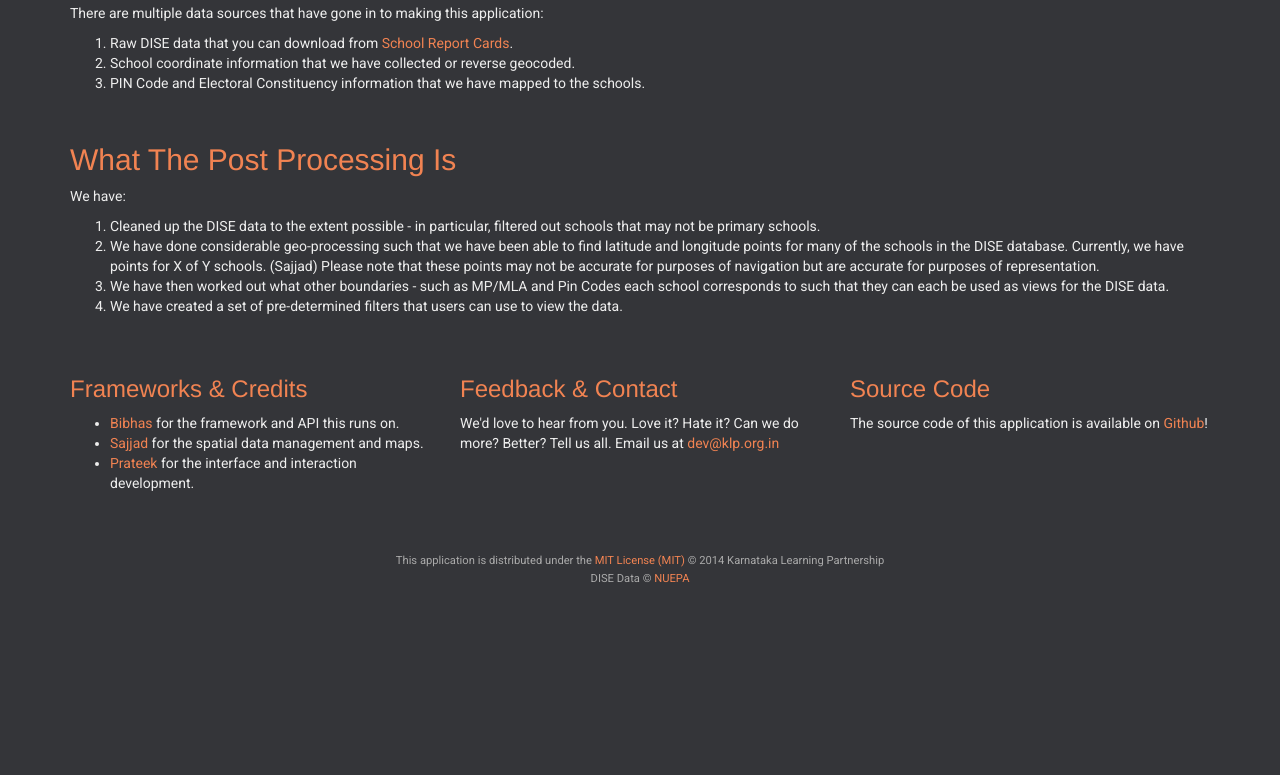
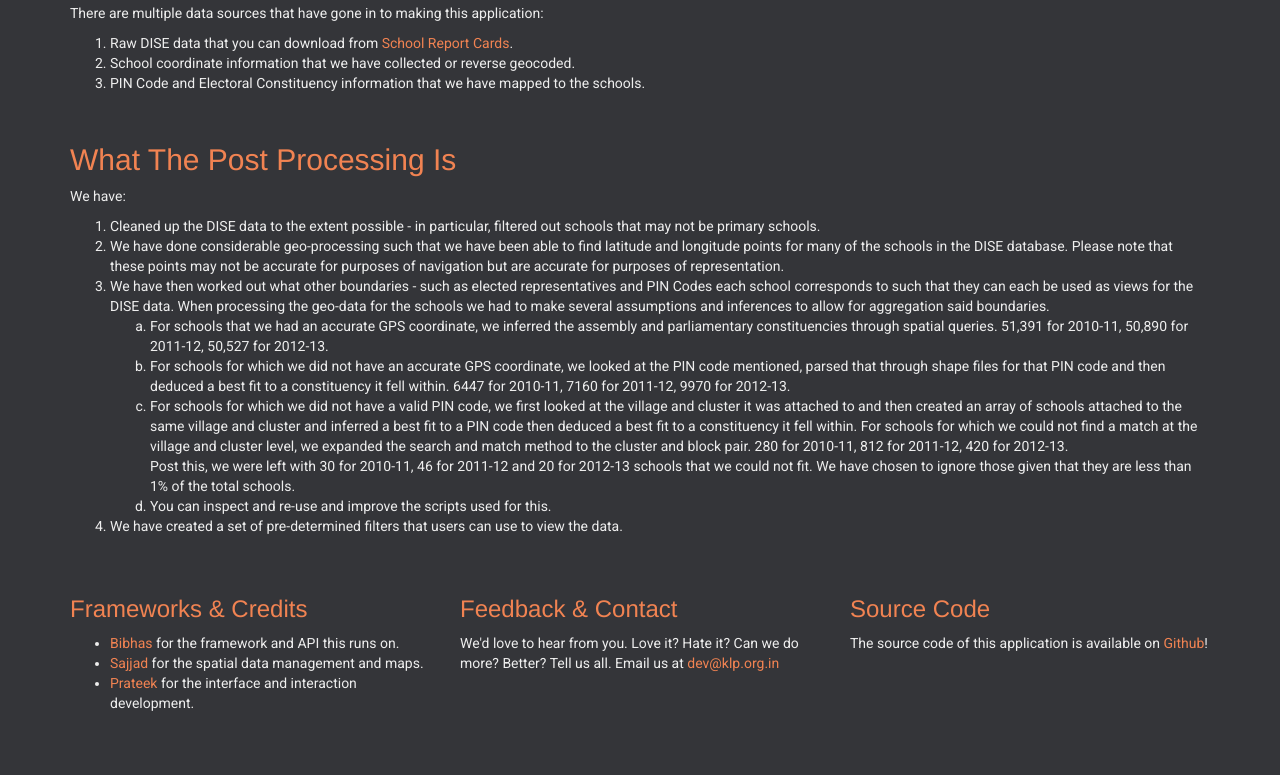
Before and after one commit to klpdotorg/dise_dashboard, a Django app: page /about/ in a window 1280 px wide. Shown: the part 481-1256 px from the top of the page. Before the commit the page ends 1063 px from the top, so only its background shows below. Run offline with Django 3.2, Linux system fonts and the light colour scheme; parts of the project's set-up code (start-up, migrations or seed data) failed here and were passed over.

Commit message:
updated about page

```diff
--- a/templates/about.html
+++ b/templates/about.html
@@ -33,11 +33,27 @@
   <p>We have:</p>
   <ol>
     <li>Cleaned up the DISE data to the extent possible - in particular, filtered out schools that may not be primary schools.</li>
-    <li>We have done considerable geo-processing such that we have been able to find latitude and longitude points for many of the schools in the DISE database. Currently, we have points for X of Y schools. (Sajjad) Please note that these points may not be accurate for purposes of navigation but are accurate for purposes of representation.</li>
-    <li>We have then worked out what other boundaries - such as MP/MLA and Pin Codes each school corresponds to such that they can each be used as views for the DISE data.</li>
-    <li>We have created a set of pre-determined filters that users can use to view the data.</li>
+    <li>We have done considerable geo-processing such that we have been able to find latitude and longitude points for many of the schools in the DISE database. Please note that these points may not be accurate for purposes of navigation but are accurate for purposes of representation.</li>
+    <li>We have then worked out what other boundaries - such as elected representatives and PIN Codes each school corresponds to such that they can each be used as views for the DISE data. When processing the geo-data for the schools we had to make several assumptions and inferences to allow for aggregation said boundaries.</li>
+    <ol type="a">
+      <li>
+        For schools that we had an accurate GPS coordinate, we inferred the assembly and parliamentary constituencies through spatial queries. 51,391 for 2010-11, 50,890 for 2011-12, 50,527 for 2012-13.
+      </li>
+      <li>
+        For schools for which we did not have an accurate GPS coordinate, we looked at the PIN code mentioned, parsed that through shape files for that PIN code and then deduced a best fit to a constituency it fell within. 6447 for 2010-11, 7160 for 2011-12, 9970 for 2012-13.
+      </li>
+      <li>
+        For schools for which we did not have a valid PIN code, we first looked at the village and cluster it was attached to and then created an array of schools attached to the same village and cluster and inferred a best fit to a PIN code then deduced a best fit to a constituency it fell within. For schools for which we could not find a match at the village and cluster level, we expanded the search and match method to the cluster and block pair. 280 for 2010-11, 812 for 2011-12, 420 for 2012-13. <br>
+Post this, we were left with 30 for 2010-11, 46 for 2011-12 and 20 for 2012-13 schools that we could not fit. We have chosen to ignore those given that they are less than 1% of the total schools.
+      </li>
+      <li>
+        You can inspect and re-use and improve the scripts used for this.
+      </li>
+    </ol>
+    <li>
+      We have created a set of pre-determined filters that users can use to view the data.
+    </li>
   </ol>
-
 
   <div class="row">
     <div class="col-md-4">
```
